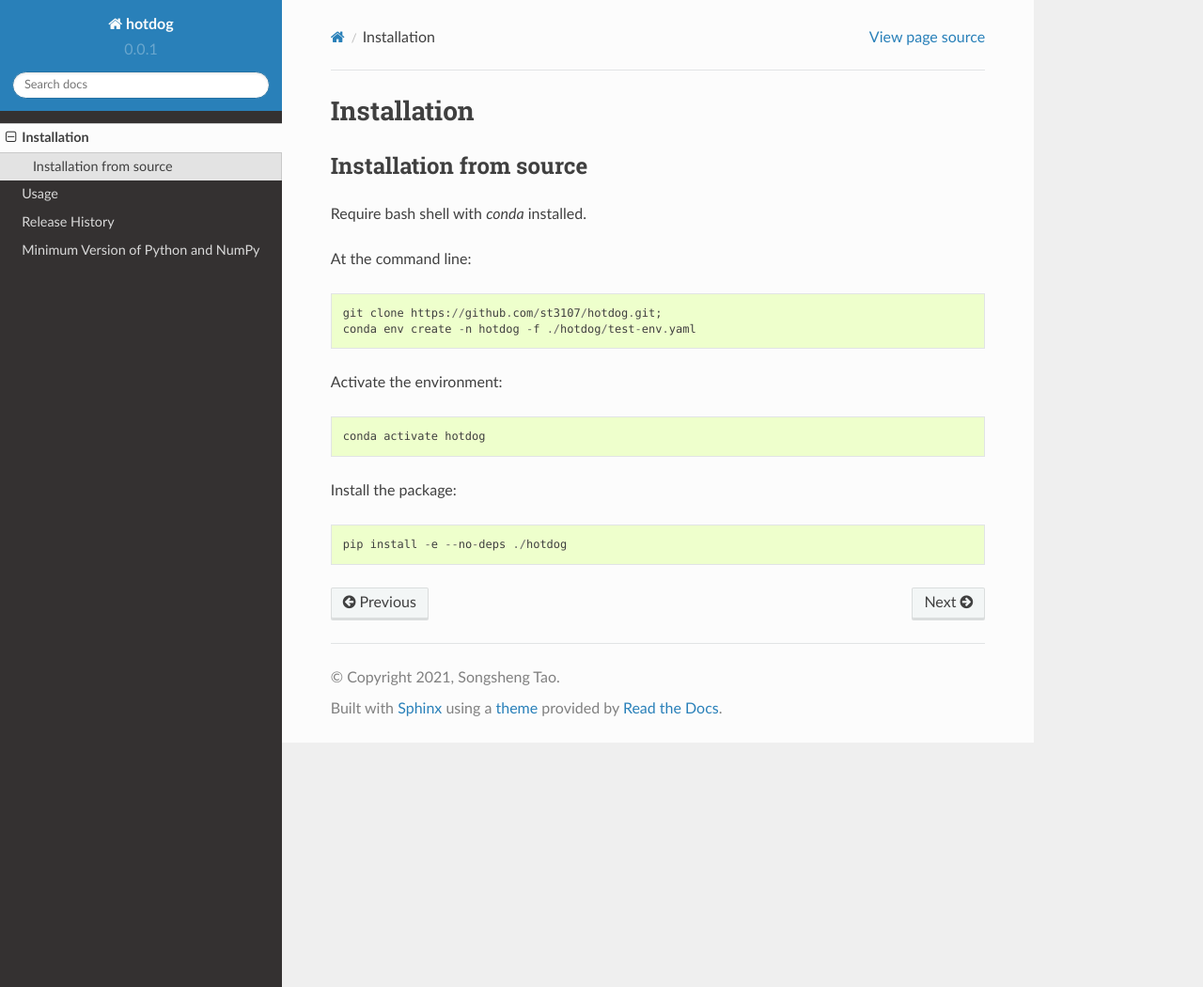
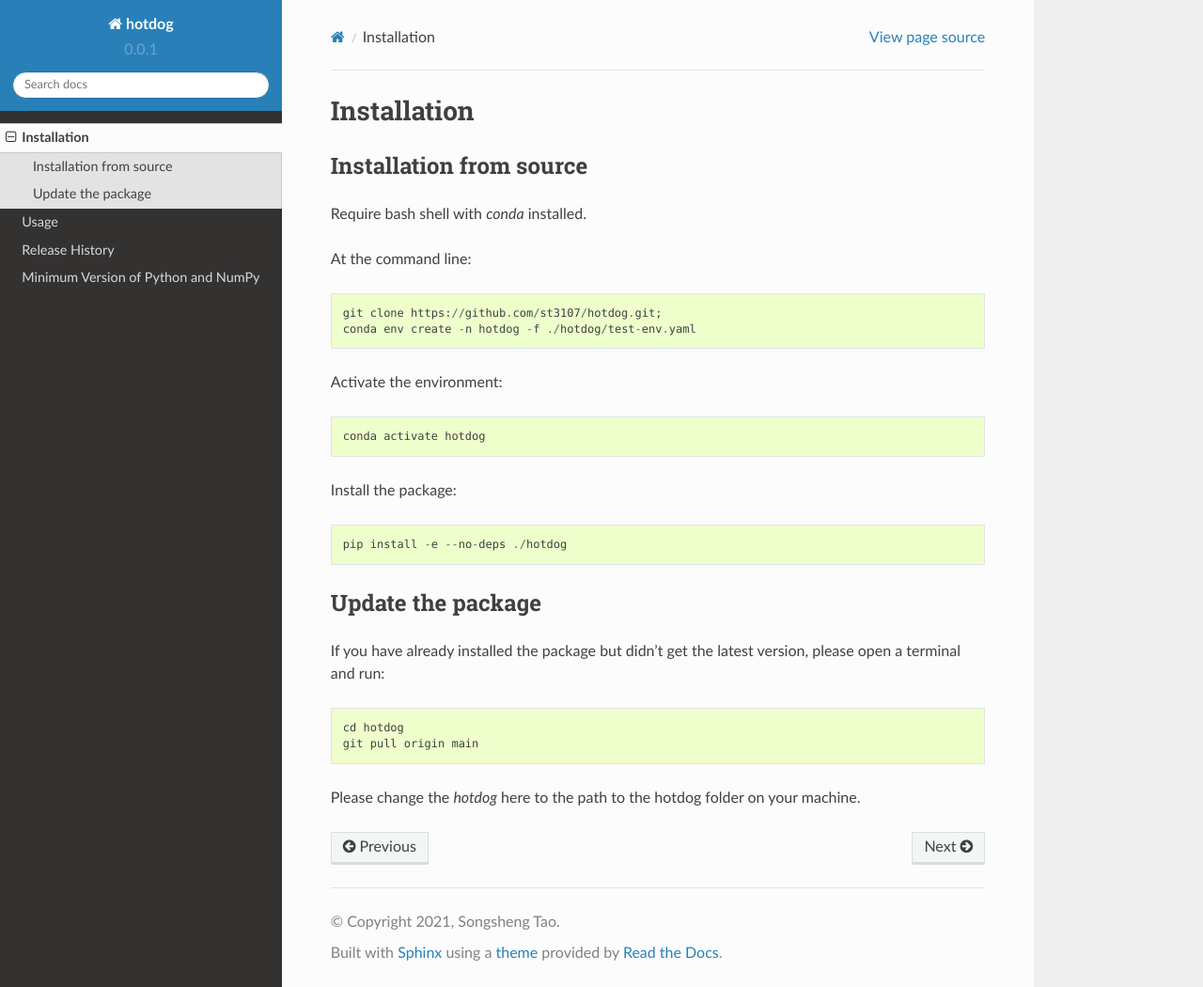
Before and after one commit to st3107/hotdog, a Sphinx documentation site: the page built from docs/source/installation.rst, in a window 1280 px wide and 1050 px high. Shown: the whole window at 94% size. Built offline with Sphinx 7.4.7 and the Read the Docs theme 2.0.0, drawn with Linux system fonts in a browser that asks for light colours.

Commit message:
DOC: add docs for update

```diff
--- a/docs/source/installation.rst
+++ b/docs/source/installation.rst
@@ -19,3 +19,15 @@ Activate the environment::
 Install the package::
 
     pip install -e --no-deps ./hotdog
+
+
+
+Update the package
+------------------
+
+If you have already installed the package but didn't get the latest version, please open a terminal and run::
+
+    cd hotdog
+    git pull origin main
+
+Please change the `hotdog` here to the path to the hotdog folder on your machine.
```
